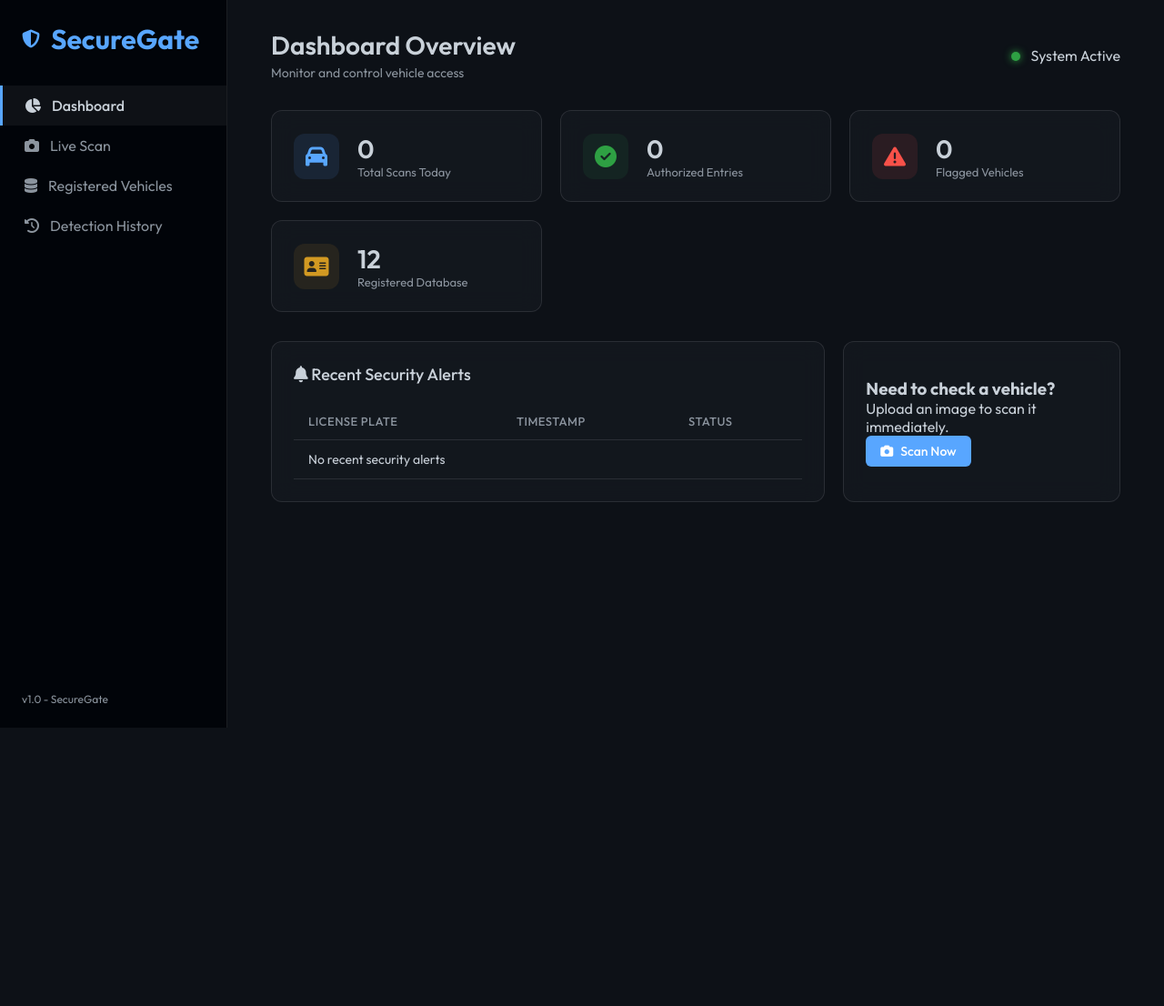
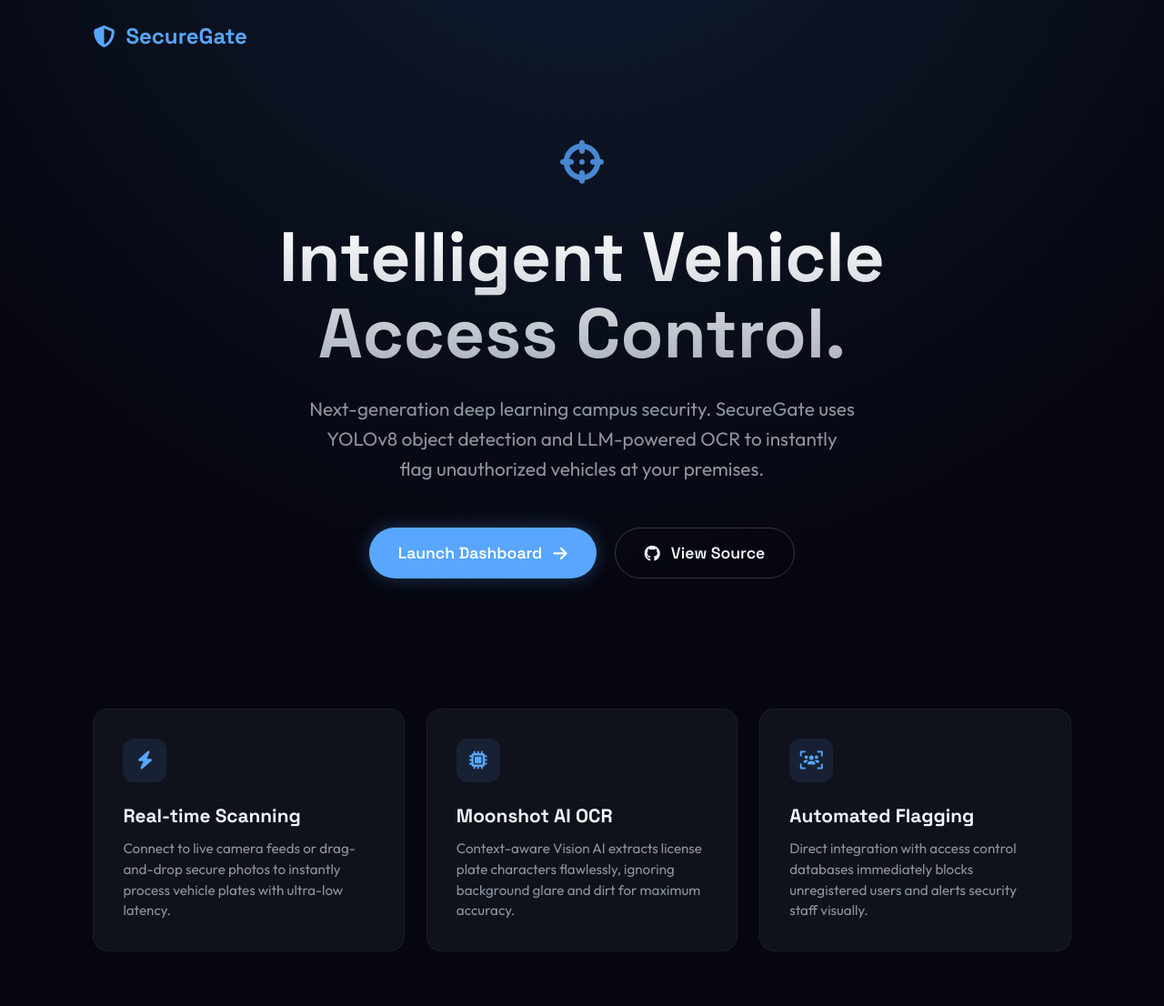
Before and after one commit to Kru5hna/SecureGate, a Flask app: page / in a window 1280 px wide. Shown: the whole page at 91% size. Before the commit the page ends 800 px from the top, so only its background shows below. Run offline with Flask 3, Linux system fonts and the light colour scheme; data comes from the database, SQL or seed files in the repository; data that the repository does not hold is empty.

Commit message:
feat: add premium landing page, fix dashboard UI camera spacing, and set /dashboard route

```diff
--- a/app.py
+++ b/app.py
@@ -36,7 +36,12 @@
 # ─── Page Routes ────────────────────────────────────────────────────
 
 @app.route("/")
-def index():
+def landing():
+    """Serve the introductory landing page."""
+    return render_template("landing.html")
+
+@app.route("/dashboard")
+def dashboard():
     """Serve the main dashboard page."""
     return render_template("index.html")
 
--- a/static/css/style.css
+++ b/static/css/style.css
@@ -352,6 +352,25 @@
   font-size: 14px;
 }
 
+.quick-action {
+  text-align: center;
+}
+.quick-action h3 {
+  font-size: 20px;
+  margin-bottom: 8px;
+}
+.quick-action p {
+  color: var(--text-muted);
+  margin-bottom: 24px;
+}
+
+.camera-zone {
+  background: rgba(0, 0, 0, 0.2);
+  border: 1px solid var(--border-color);
+  padding: 16px;
+  border-radius: 12px;
+  margin-bottom: 20px;
+}
 #image-preview {
   max-width: 100%;
   max-height: 400px;
--- /dev/null
+++ b/templates/landing.html
@@ -0,0 +1,289 @@
+<!doctype html>
+<html lang="en">
+  <head>
+    <meta charset="UTF-8" />
+    <meta name="viewport" content="width=device-width, initial-scale=1.0" />
+    <title>SecureGate - Vehicle Scanner Base</title>
+    <!-- Premium Fonts -->
+    <link rel="preconnect" href="https://fonts.googleapis.com" />
+    <link rel="preconnect" href="https://fonts.gstatic.com" crossorigin />
+    <link
+      href="https://fonts.googleapis.com/css2?family=Space+Grotesk:wght@300;400;500;600;700&family=Outfit:wght@300;400;500;600&display=swap"
+      rel="stylesheet"
+    />
+    <link
+      rel="stylesheet"
+      href="https://cdnjs.cloudflare.com/ajax/libs/font-awesome/6.4.0/css/all.min.css"
+    />
+    <style>
+      :root {
+        --bg-color: #05060f;
+        --card-bg: rgba(20, 25, 33, 0.7);
+        --text-primary: #f0f6fc;
+        --text-secondary: #8b949e;
+        --accent: #58a6ff;
+        --accent-hover: #1f6feb;
+        --glass-blur: blur(16px);
+      }
+
+      * {
+        margin: 0;
+        padding: 0;
+        box-sizing: border-box;
+      }
+
+      body {
+        background-color: var(--bg-color);
+        color: var(--text-primary);
+        font-family: "Outfit", sans-serif;
+        min-height: 100vh;
+        overflow-x: hidden;
+        background-image: radial-gradient(
+          circle at 50% -20%,
+          rgba(88, 166, 255, 0.15) 0%,
+          rgba(5, 6, 15, 1) 60%
+        );
+      }
+
+      /* Navigation */
+      nav {
+        display: flex;
+        justify-content: space-between;
+        align-items: center;
+        padding: 24px 8%;
+        position: relative;
+        z-index: 10;
+      }
+      .logo {
+        display: flex;
+        align-items: center;
+        gap: 12px;
+        font-family: "Space Grotesk", sans-serif;
+        font-weight: 700;
+        font-size: 24px;
+        color: var(--accent);
+      }
+
+      /* Hero Section */
+      .hero {
+        display: flex;
+        flex-direction: column;
+        align-items: center;
+        justify-content: center;
+        text-align: center;
+        min-height: 80vh;
+        padding: 0 5%;
+        position: relative;
+        z-index: 2;
+      }
+
+      .hero h1 {
+        font-family: "Space Grotesk", sans-serif;
+        font-size: clamp(3rem, 6vw, 5rem);
+        font-weight: 700;
+        line-height: 1.1;
+        margin-bottom: 24px;
+        background: linear-gradient(180deg, #ffffff 0%, #aab2bd 100%);
+        -webkit-background-clip: text;
+        -webkit-text-fill-color: transparent;
+      }
+
+      .hero p {
+        font-size: clamp(1.1rem, 2vw, 1.3rem);
+        color: var(--text-secondary);
+        max-width: 600px;
+        margin-bottom: 48px;
+        line-height: 1.6;
+      }
+
+      /* Action Buttons */
+      .btn {
+        display: inline-flex;
+        align-items: center;
+        gap: 12px;
+        padding: 16px 32px;
+        font-size: 1.1rem;
+        font-weight: 600;
+        border-radius: 50px;
+        text-decoration: none;
+        transition: all 0.3s cubic-bezier(0.4, 0, 0.2, 1);
+        font-family: "Space Grotesk", sans-serif;
+      }
+
+      .btn-primary {
+        background: var(--accent);
+        color: #ffffff;
+        box-shadow: 0 0 20px rgba(88, 166, 255, 0.3);
+      }
+      .btn-primary:hover {
+        background: var(--accent-hover);
+        transform: translateY(-2px);
+        box-shadow: 0 0 30px rgba(88, 166, 255, 0.5);
+      }
+
+      .btn-outline {
+        background: transparent;
+        color: var(--text-primary);
+        border: 1px solid rgba(255, 255, 255, 0.2);
+        backdrop-filter: var(--glass-blur);
+        -webkit-backdrop-filter: var(--glass-blur);
+      }
+      .btn-outline:hover {
+        background: rgba(255, 255, 255, 0.05);
+        border-color: rgba(255, 255, 255, 0.4);
+      }
+
+      .action-group {
+        display: flex;
+        gap: 20px;
+        flex-wrap: wrap;
+        justify-content: center;
+      }
+
+      /* Features Grid */
+      .features {
+        display: grid;
+        grid-template-columns: repeat(auto-fit, minmax(280px, 1fr));
+        gap: 24px;
+        padding: 60px 8%;
+        max-width: 1400px;
+        margin: 0 auto;
+      }
+
+      .feature-card {
+        background: var(--card-bg);
+        border: 1px solid rgba(255, 255, 255, 0.05);
+        border-radius: 16px;
+        padding: 32px;
+        backdrop-filter: var(--glass-blur);
+        -webkit-backdrop-filter: var(--glass-blur);
+        transition: transform 0.3s;
+      }
+      .feature-card:hover {
+        transform: translateY(-5px);
+        border-color: rgba(255, 255, 255, 0.15);
+      }
+
+      .feature-icon {
+        width: 48px;
+        height: 48px;
+        background: rgba(88, 166, 255, 0.1);
+        color: var(--accent);
+        border-radius: 12px;
+        display: flex;
+        justify-content: center;
+        align-items: center;
+        font-size: 20px;
+        margin-bottom: 24px;
+      }
+
+      .feature-card h3 {
+        font-family: "Space Grotesk", sans-serif;
+        font-size: 1.3rem;
+        margin-bottom: 12px;
+      }
+
+      .feature-card p {
+        color: var(--text-secondary);
+        font-size: 0.95rem;
+        line-height: 1.5;
+      }
+
+      /* Floating Animation */
+      @keyframes float {
+        0% {
+          transform: translateY(0px);
+        }
+        50% {
+          transform: translateY(-10px);
+        }
+        100% {
+          transform: translateY(0px);
+        }
+      }
+      .floating {
+        animation: float 4s ease-in-out infinite;
+      }
+
+      /* Mobile Adjustments */
+      @media (max-width: 768px) {
+        .action-group {
+          flex-direction: column;
+          width: 100%;
+          max-width: 300px;
+        }
+        .btn {
+          width: 100%;
+          justify-content: center;
+        }
+      }
+    </style>
+  </head>
+  <body>
+    <nav>
+      <div class="logo">
+        <i class="fa-solid fa-shield-halved"></i>
+        <span>SecureGate</span>
+      </div>
+    </nav>
+
+    <main class="hero">
+      <div class="floating" style="margin-bottom: 30px">
+        <i
+          class="fa-solid fa-crosshairs"
+          style="font-size: 3rem; color: var(--accent); opacity: 0.8"
+        ></i>
+      </div>
+      <h1>Intelligent Vehicle<br />Access Control.</h1>
+      <p>
+        Next-generation deep learning campus security. SecureGate uses YOLOv8
+        object detection and LLM-powered OCR to instantly flag unauthorized
+        vehicles at your premises.
+      </p>
+
+      <div class="action-group">
+        <a href="{{ url_for('dashboard') }}" class="btn btn-primary">
+          Launch Dashboard <i class="fa-solid fa-arrow-right"></i>
+        </a>
+        <a href="https://github.com" target="_blank" class="btn btn-outline">
+          <i class="fa-brands fa-github"></i> View Source
+        </a>
+      </div>
+    </main>
+
+    <section class="features">
+      <div class="feature-card">
+        <div class="feature-icon">
+          <i class="fa-solid fa-bolt"></i>
+        </div>
+        <h3>Real-time Scanning</h3>
+        <p>
+          Connect to live camera feeds or drag-and-drop secure photos to
+          instantly process vehicle plates with ultra-low latency.
+        </p>
+      </div>
+
+      <div class="feature-card">
+        <div class="feature-icon">
+          <i class="fa-solid fa-microchip"></i>
+        </div>
+        <h3>Moonshot AI OCR</h3>
+        <p>
+          Context-aware Vision AI extracts license plate characters flawlessly,
+          ignoring background glare and dirt for maximum accuracy.
+        </p>
+      </div>
+
+      <div class="feature-card">
+        <div class="feature-icon">
+          <i class="fa-solid fa-users-viewfinder"></i>
+        </div>
+        <h3>Automated Flagging</h3>
+        <p>
+          Direct integration with access control databases immediately blocks
+          unregistered users and alerts security staff visually.
+        </p>
+      </div>
+    </section>
+  </body>
+</html>
```
